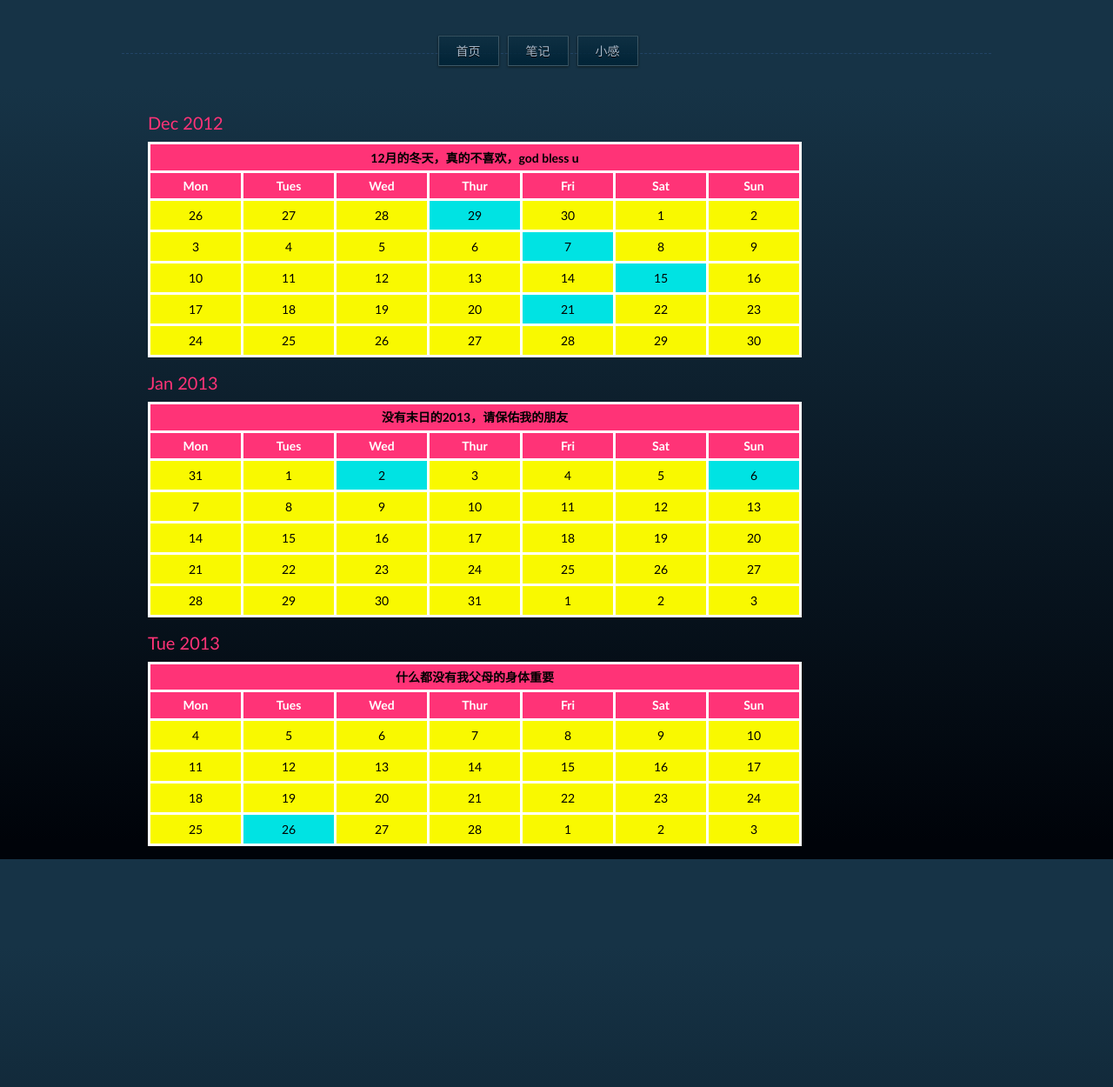
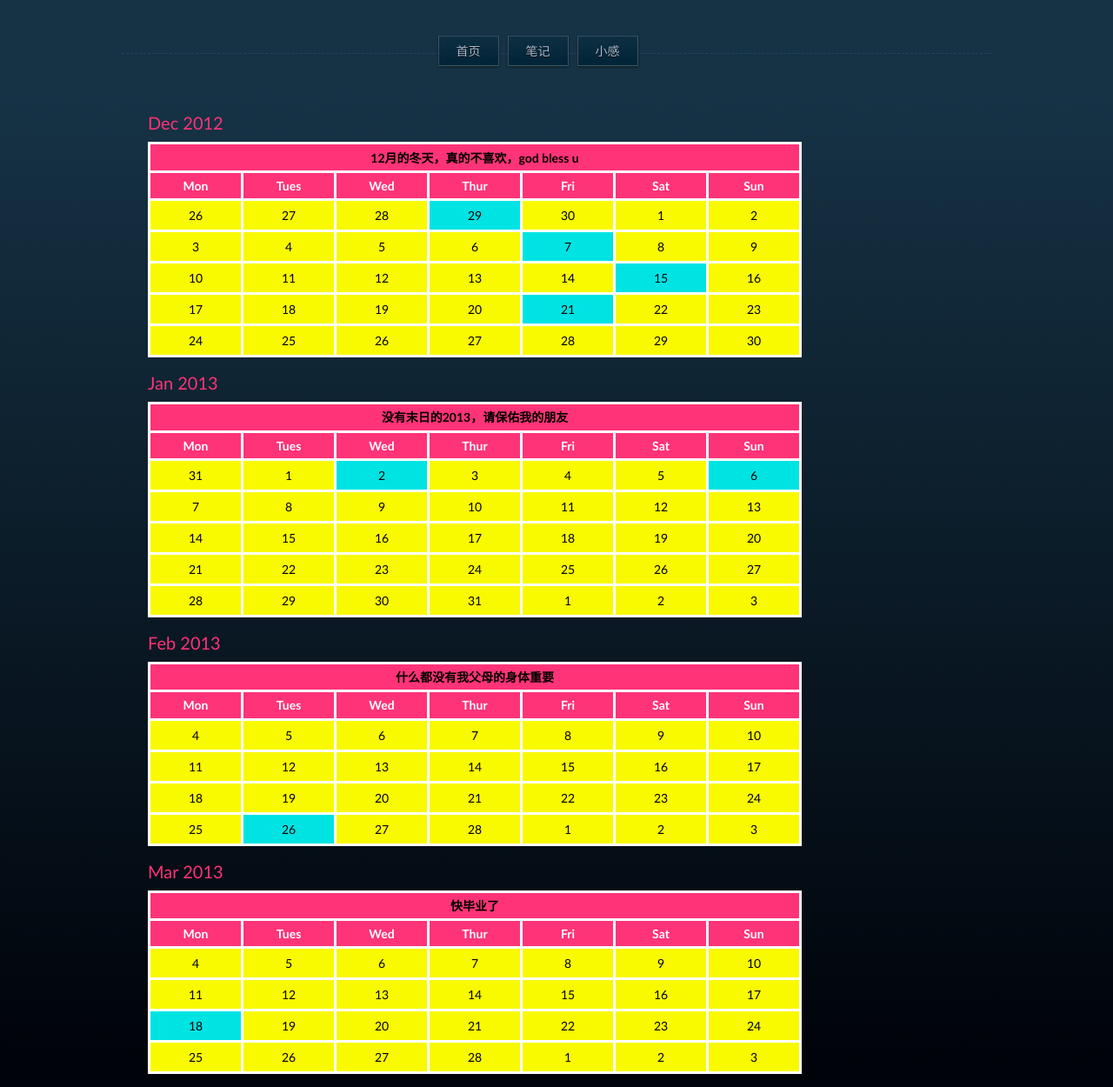
Before and after one commit to liuwanzh/demo, a Jekyll site: the page built from diary_index.html, in a window 1280 px wide. Shown: the whole page at 87% size. Built offline with Jekyll 4.4.1, drawn with Linux system fonts in a browser that asks for light colours; before the commit the page ends 988 px from its top, so only the background shows below that.

Commit message:
start thesis

```diff
--- a/diary_index.html
+++ b/diary_index.html
@@ -114,7 +114,7 @@ title: 我的Blog
         </tr>
     </table>
 
-<div class="month"><font>Tue 2013</font></div>
+<div class="month"><font>Feb 2013</font></div>
     <table>
         <tr>
             <th class="tablehead" colspan="7">什么都没有我父母的身体重要</th>
@@ -159,3 +159,49 @@ title: 我的Blog
             <td>3</td>
         </tr>
     </table>
+
+<div class="month"><font>Mar 2013</font></div>
+    <table>
+        <tr>
+            <th class="tablehead" colspan="7">快毕业了</th>
+        </tr>
+        <tr class="week">
+            <th>Mon</th> <th>Tues</th> <th>Wed</th> <th>Thur</th> <th>Fri</th> <th>Sat</th> <th>Sun</th>
+        </tr>
+        <tr>
+            <td>4</td>
+            <td>5</td>
+            <td>6</td>
+            <td>7</td>
+            <td>8</td>
+            <td>9</td>
+            <td>10</td>
+        </tr>
+        <tr>
+            <td>11</td>
+            <td>12</td>
+            <td>13</td>
+            <td>14</td>
+            <td>15</td>
+            <td>16</td>
+            <td>17</td>
+        </tr>
+        <tr>
+            <td class="have_diary"><a href="/demo/diary_html/20130318start_thesis.html"><font>18</font></a></td>
+            <td>19</td>
+            <td>20</td>
+            <td>21</td>
+            <td>22</td>
+            <td>23</td>
+            <td>24</td>
+        </tr>
+        <tr>
+            <td>25</td>
+            <td>26</td>
+            <td>27</td>
+            <td>28</td>
+            <td>1</td>
+            <td>2</td>
+            <td>3</td>
+        </tr>
+    </table>
```
Also changed, not shown: diary_html/20130318start_thesis.html (added, +58 -0 lines), 1 other file.
